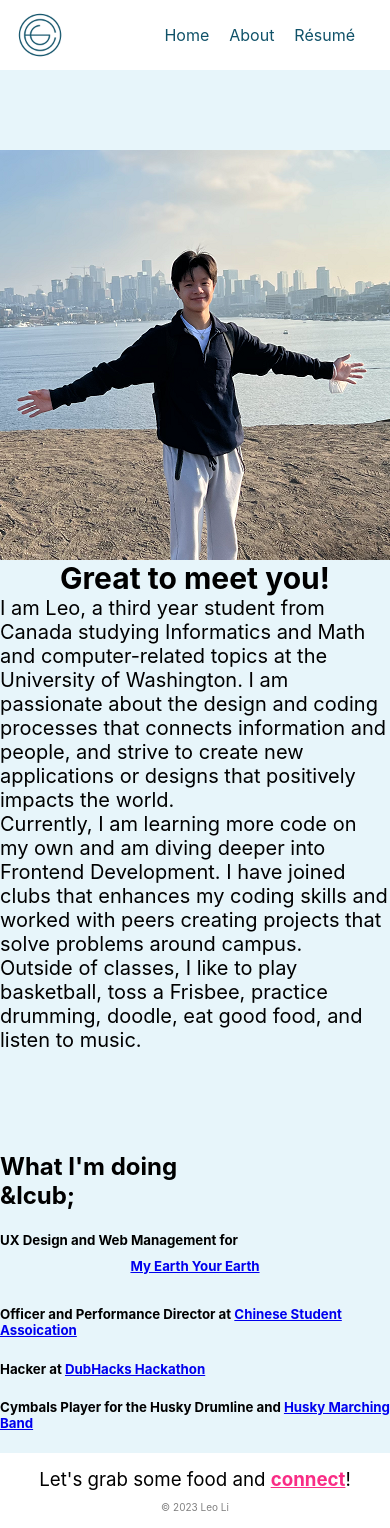
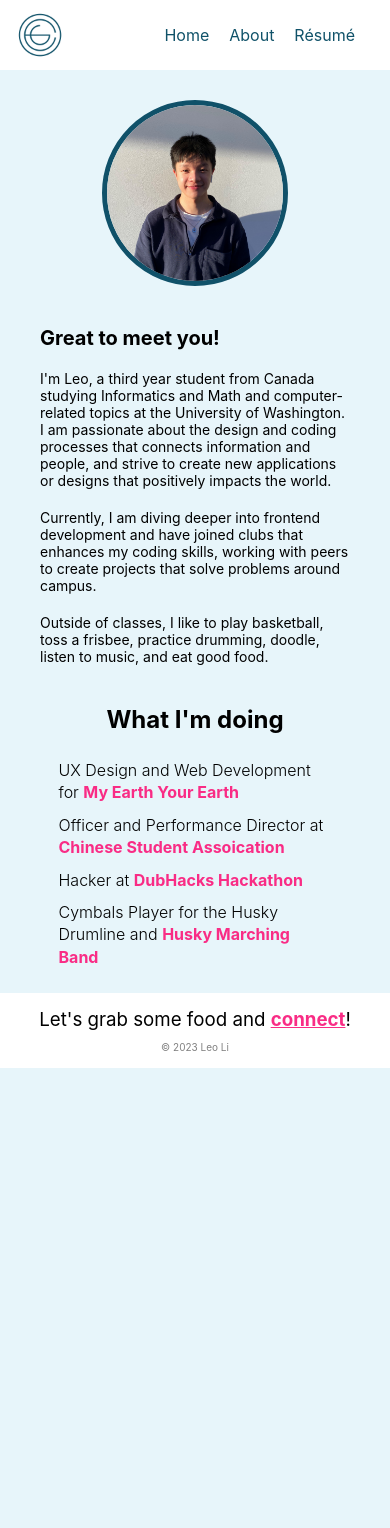
Before and after one commit to leowjli/leo-portfolio, a React (Create React App) app: page /about in a window 390 px wide. After the commit the page ends 1068 px from the top, so only its background shows below. Built offline with nearby package versions, Linux system fonts and the light colour scheme.

Commit message:
updated mobile first design and edited components

```diff
--- a/src/components/Banner.js
+++ b/src/components/Banner.js
@@ -4,7 +4,7 @@ import React from "react";
     return (
       <div className="intro">
         <h1 className="greet">你好! Hello!</h1>
-        <h1>What's up, I'm Leo.</h1>
+        <h1>What&apos;s up, I&apos;m Leo.</h1>
         <div>
           <p className="major">Mathematics + Informatics student</p>
           <p className="major">at the University of Washington</p>
--- a/src/components/Footer.js
+++ b/src/components/Footer.js
@@ -5,7 +5,7 @@ import { Link } from "react-router-dom";
     return (
       <footer className="footer">
         {/* <h3 className="connect">Get in touch</h3> */}
-        <h3 className="connect">Let's grab some food and <Link className="cntlink" to="mailto:leo.wj.li@gmail.com"><strong>connect</strong></Link>!</h3>
+        <h3 className="connect">Let&apos;s grab some food and <Link className="cntlink" to="mailto:leo.wj.li@gmail.com"><strong>connect</strong></Link>!</h3>
         <p className="cr"><span>&copy;</span> 2023 Leo Li</p>
       </footer>
     );
--- a/src/components/Introduction.js
+++ b/src/components/Introduction.js
@@ -2,18 +2,18 @@ import React from "react";
 
   export default function Intro() {
     return (
-      <section className="intro">
-        <img src="/img/IMG_6337.PNG" alt="me smiling with open arms with ocean in background" />
+      <section className="about">
+        <img src="/img/IMG_6671.JPG" alt="me smiling with sunlight on my face casting a glow with beige background" />
         <div>
           <h1>Great to meet you!</h1>
           <p>
-            I am Leo, a third year student from Canada studying Informatics and Math and computer-related topics at the University of Washington. I am passionate about the design and coding processes that connects information and people, and strive to create new applications or designs that positively impacts the world.
+            I&apos;m Leo, a third year student from Canada studying Informatics and Math and computer-related topics at the University of Washington. I am passionate about the design and coding processes that connects information and people, and strive to create new applications or designs that positively impacts the world.
           </p>
           <p>
-            Currently, I am learning more code on my own and am diving deeper into Frontend Development. I have joined clubs that enhances my coding skills and worked with peers creating projects that solve problems around campus.
+            Currently, I am diving deeper into frontend development and have joined clubs that enhances my coding skills, working with peers to create projects that solve problems around campus.
           </p>
           <p>
-            Outside of classes, I like to play basketball, toss a Frisbee, practice drumming, doodle, eat good food, and listen to music.
+            Outside of classes, I like to play basketball, toss a frisbee, practice drumming, doodle, listen to music, and eat good food.
           </p>
         </div>
       </section>
--- a/src/components/InvolveCards.js
+++ b/src/components/InvolveCards.js
@@ -15,18 +15,18 @@ import { Link } from "react-router-dom";
   export default function InvolveCards() {
     return (
       <div className="activities">
-        <section>
-          <Cards position={"UX Design and Web Management for "} link={"https://myearthyourearth.com/"} org={"meye"} orgName={"My Earth Your Earth"} />
-        </section>
-        <section>
+        <div>
+          <Cards position={"UX Design and Web Development for "} link={"https://myearthyourearth.com/"} orgName={"My Earth Your Earth"} />
+        </div>
+        <div>
           <Cards position={"Officer and Performance Director at "} link={"https://www.csauw.com/"} org={"csa"} orgName={"Chinese Student Assoication"} />
-        </section>
-        <section>
+        </div>
+        <div>
           <Cards position={"Hacker at "} link={"https://dh22.dubhacks.co/"} org={"dh"} orgName={"DubHacks Hackathon"} />
-        </section>
-        <section>
+        </div>
+        <div>
           <Cards position={"Cymbals Player for the Husky Drumline and "} link={"https://www.huskymarchingband.org/"} org={"hmb"} orgName={"Husky Marching Band"} />
-        </section>
+        </div>
       </div>
     );
  }
--- a/src/components/Involvements.js
+++ b/src/components/Involvements.js
@@ -3,12 +3,10 @@ import InvolveCards from "./InvolveCards";
 
   export default function Involvements() {
     return (
-      <section className="uw-involve">
-        <div className="involvements">
-          <h1>What I'm doing</h1>
-          <h1 className="curly">&lcub;</h1>
-          <InvolveCards />
-        </div>
+      <section className="involvements">
+        <h1>What I'm doing</h1>
+        <h1 className="curly">&#123;</h1>
+        <InvolveCards />
       </section>
     );
   }
--- a/src/css/style.css
+++ b/src/css/style.css
@@ -119,7 +119,7 @@ body {
   padding-top: 10px;
 }
 
-article, h1, h3 {
+article, h1, h3, h5 {
   margin-top: 0px;
   margin-bottom: 0px;
 }
@@ -215,8 +215,8 @@ article, h1, h3 {
 }
 
 .prompt, .prompt2 {
-  font-size: 16px;
-  margin: 6px 10px;
+  font-size: 14px;
+  margin: 2% 8%;
 }
 
 .prompt2 {
@@ -295,3 +295,69 @@ button a:hover::before {
   transform-origin: left;
   transform: scaleX(1);
 }
+
+.about {
+  display: flex;
+  flex-direction: column;
+  align-items: center;
+  justify-content: center;
+  margin: 100px 40px 20px 40px;
+}
+
+.about img {
+  height: 60%;
+  width: 60%;
+  border-radius: 50%;
+  border: solid 5px #105169;
+}
+
+.about h1 {
+  font-size: 20px;
+  margin-top: 40px;
+}
+
+.about p {
+  font-size: 14px;
+  max-width: 800px;
+  word-wrap: break-word;
+  margin: 20px 0;
+}
+
+.involvements {
+  display: flex;
+  flex-direction: column;
+  align-items: center;
+  justify-content: space-evenly;
+  margin: 0 15%;
+}
+
+.involvements a {
+  text-decoration: none;
+  color: #f92c85;
+}
+
+.involvements a:hover{
+  text-decoration: underline;
+}
+
+.curly {
+  display: none;
+  font-size: 80px;
+  padding-bottom: 12px;
+  font-weight: 300;
+}
+
+.activities {
+  display: flex;
+  flex-direction: column;
+  align-items: flex-start;
+  justify-content: center;
+  padding: 20px 0;
+}
+
+.activities h5 {
+  line-height: 1.4;
+  font-weight: 300;
+  font-size: 16px;
+  margin: 5px 0;
+}
```
Also changed, not shown: public/img/IMG_6671.JPG (added).
